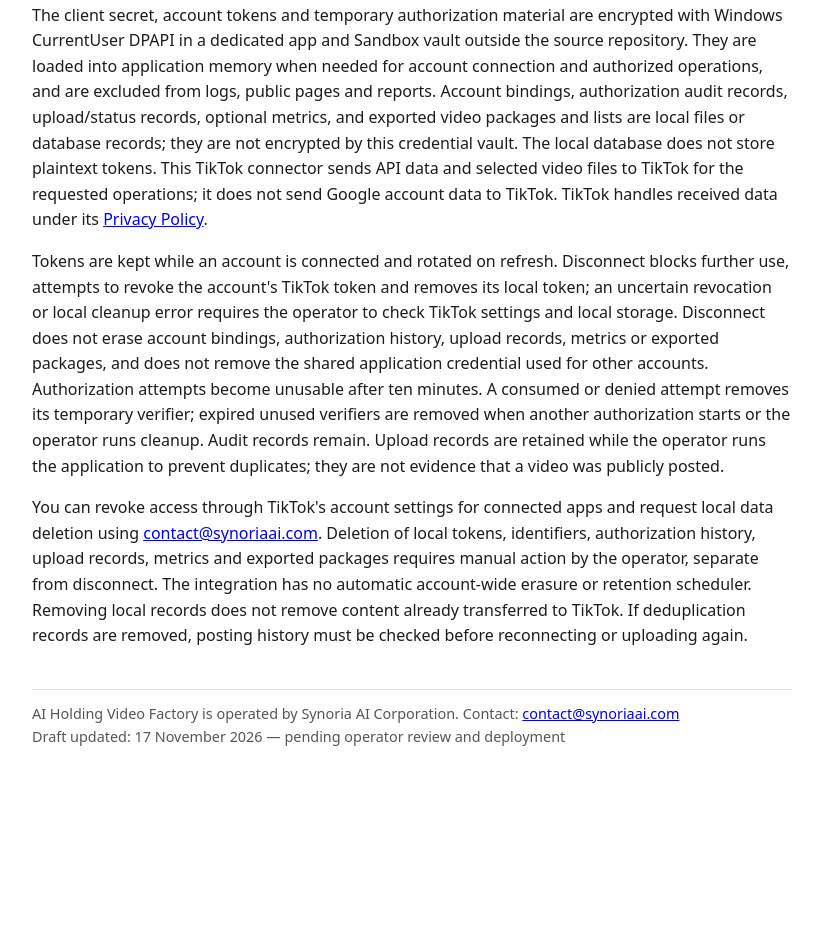
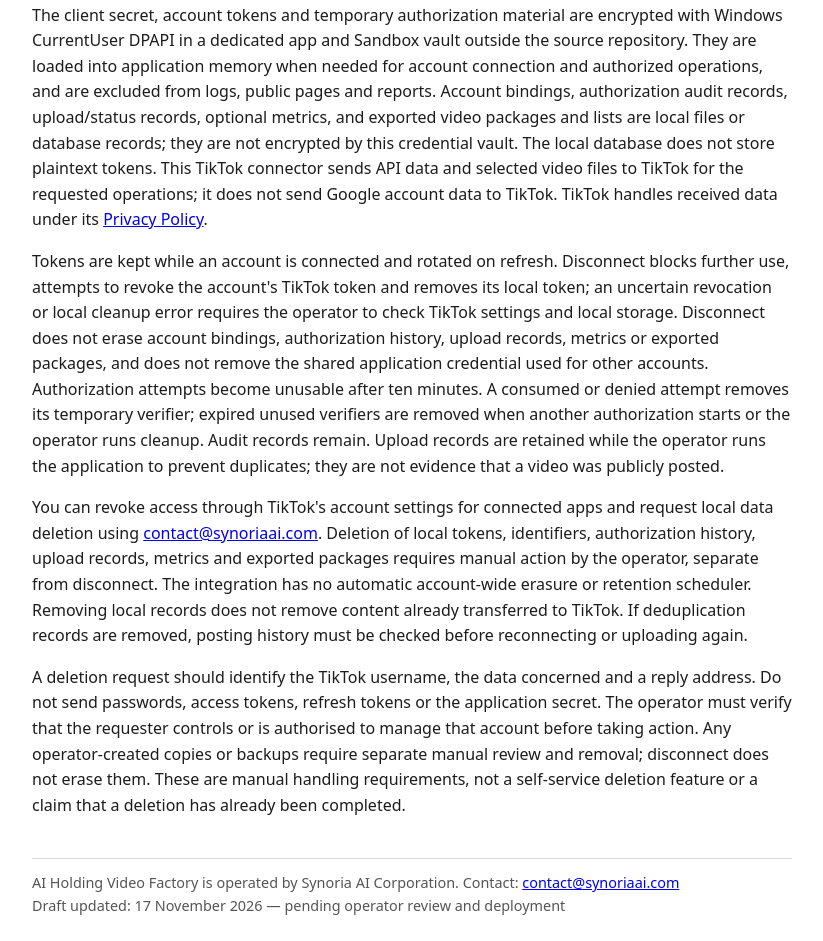
Before and after one commit to yasabeda/ai-holding-video-factory, a plain HTML site: page privacy.html in a window 1280 px wide. Shown: the part 3337-4278 px from the top of the page, without its empty margins (228-1051 px from the left). Before the commit the page ends 4109 px from the top, so only its background shows below. Drawn offline with Linux system fonts and the light colour scheme.

Commit message:
docs: complete TikTok deletion guidance and stage URL proof

```diff
--- a/privacy.html
+++ b/privacy.html
@@ -58,4 +58,5 @@ h1{font-size:1.7em}h2{font-size:1.2em;margin-top:1.6em}nav a{margin-right:16px}f
 <p>The client secret, account tokens and temporary authorization material are encrypted with Windows CurrentUser DPAPI in a dedicated app and Sandbox vault outside the source repository. They are loaded into application memory when needed for account connection and authorized operations, and are excluded from logs, public pages and reports. Account bindings, authorization audit records, upload/status records, optional metrics, and exported video packages and lists are local files or database records; they are not encrypted by this credential vault. The local database does not store plaintext tokens. This TikTok connector sends API data and selected video files to TikTok for the requested operations; it does not send Google account data to TikTok. TikTok handles received data under its <a href="https://www.tiktok.com/legal/page/row/privacy-policy/en">Privacy Policy</a>.</p>
 <p>Tokens are kept while an account is connected and rotated on refresh. Disconnect blocks further use, attempts to revoke the account's TikTok token and removes its local token; an uncertain revocation or local cleanup error requires the operator to check TikTok settings and local storage. Disconnect does not erase account bindings, authorization history, upload records, metrics or exported packages, and does not remove the shared application credential used for other accounts. Authorization attempts become unusable after ten minutes. A consumed or denied attempt removes its temporary verifier; expired unused verifiers are removed when another authorization starts or the operator runs cleanup. Audit records remain. Upload records are retained while the operator runs the application to prevent duplicates; they are not evidence that a video was publicly posted.</p>
 <p>You can revoke access through TikTok's account settings for connected apps and request local data deletion using <a href="mailto:contact@synoriaai.com">contact@synoriaai.com</a>. Deletion of local tokens, identifiers, authorization history, upload records, metrics and exported packages requires manual action by the operator, separate from disconnect. The integration has no automatic account-wide erasure or retention scheduler. Removing local records does not remove content already transferred to TikTok. If deduplication records are removed, posting history must be checked before reconnecting or uploading again.</p>
+<p>A deletion request should identify the TikTok username, the data concerned and a reply address. Do not send passwords, access tokens, refresh tokens or the application secret. The operator must verify that the requester controls or is authorised to manage that account before taking action. Any operator-created copies or backups require separate manual review and removal; disconnect does not erase them. These are manual handling requirements, not a self-service deletion feature or a claim that a deletion has already been completed.</p>
 <footer>AI Holding Video Factory is operated by Synoria AI Corporation. Contact: <a href="mailto:contact@synoriaai.com">contact@synoriaai.com</a><br>Draft updated: 17 November 2026 — pending operator review and deployment</footer></body></html>
```
Also changed, not shown: terms.html (+1 -0 lines), tiktok2gP7SsZyWWcphKRO475oS8AEaInsNS6e.txt (added).
